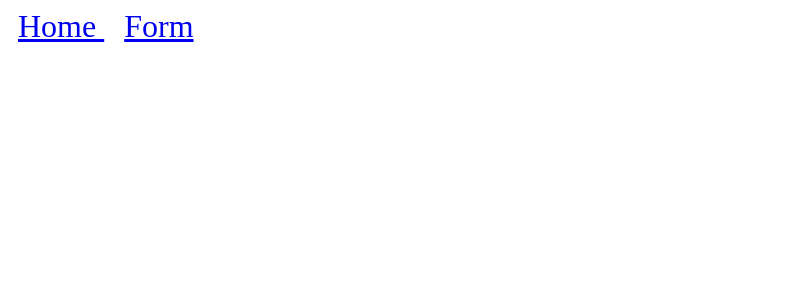
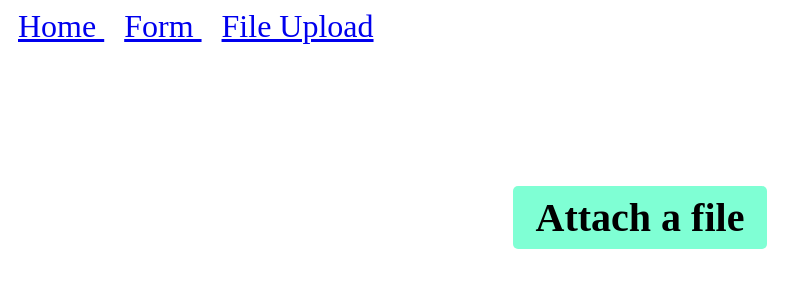
Before and after one commit to abugi/ajax-vue, a Vue app: page /file in a window 1280 px wide. Shown: the top 300 px of the page, without its empty margins (0-812 px from the left). Built offline with nearby package versions, Linux system fonts and the light colour scheme.

Commit message:
add file upload functionality

```diff
--- a/src/App.vue
+++ b/src/App.vue
@@ -9,6 +9,11 @@
       <span style="padding: 0 10px; font-size: 2em">
         <router-link :to="{name: 'form'}">
           Form
+        </router-link>
+      </span>
+      <span style="padding: 0 10px; font-size: 2em">
+        <router-link :to="{name: 'file'}">
+          File Upload
         </router-link>
       </span>
     </div>
--- /dev/null
+++ b/src/components/FileUploads.vue
@@ -0,0 +1,84 @@
+<template>
+  <form>
+        <input
+            type="file"
+            accept="image/png, image/jpeg, image/jpg, image/tiff"
+            @change="handleFileUploads"
+        >
+        <div v-if="!file" @click="attachFile" class="attach-file">Attach a file</div>
+        <div v-else class="image-preview">
+            <img v-if="file" />
+
+            <button>Upload</button>
+        </div>
+  </form>
+</template>
+
+<script>
+export default {
+    name: 'FileUploads',
+    data() {
+        return {
+            file: null
+        }
+    },
+    methods: {
+        attachFile() {
+            const el = document.querySelector('input')
+
+            el.click()
+        },
+        handleFileUploads(event) {
+            this.file = event.target.files[0];
+
+            var reader = new FileReader();
+
+            reader.onload = function () {
+                const el = document.querySelector(".image-preview > img");
+                el.src = reader.result;
+            };
+            reader.readAsDataURL(this.file);
+        }
+    }
+
+}
+</script>
+
+<style scoped>
+form{
+    width: 50%;
+    margin: 15vh auto;
+}
+
+form > input {
+    visibility: hidden;
+}
+
+.image-preview > img{
+    display: block;
+    margin: 0 auto;
+}
+
+.attach-file{
+    width: 35%;
+    font-size: 2.5rem;
+    font-weight: 600;
+    margin: 0 auto;
+    cursor: pointer;
+    background-color: aquamarine;
+    padding: .5rem 1rem;
+    border-radius: 5px;
+    text-align: center;
+}
+
+button {
+    font-size: 1.2rem;
+    font-weight: 600;
+    color: aliceblue;
+    background-color: darkmagenta;
+    border-radius: 5px;
+    padding: .6rem 1rem;
+    display: block;
+    margin: 1rem auto;
+}
+</style>
--- a/src/router/routes.js
+++ b/src/router/routes.js
@@ -3,6 +3,7 @@ import VueRouter from 'vue-router'
 
 import FormComponent from '@/components/Form'
 import PersonsComponent from '@/components/Persons'
+import FileUploads from '@/components/FileUploads'
 
 Vue.use(VueRouter)
 
@@ -17,6 +18,11 @@ const routes = [
         path: "/form",
         name: "form",
         component: FormComponent,
+    },
+    {
+        path: "/file",
+        name: "file",
+        component: FileUploads,
     }
 ]
 
```
